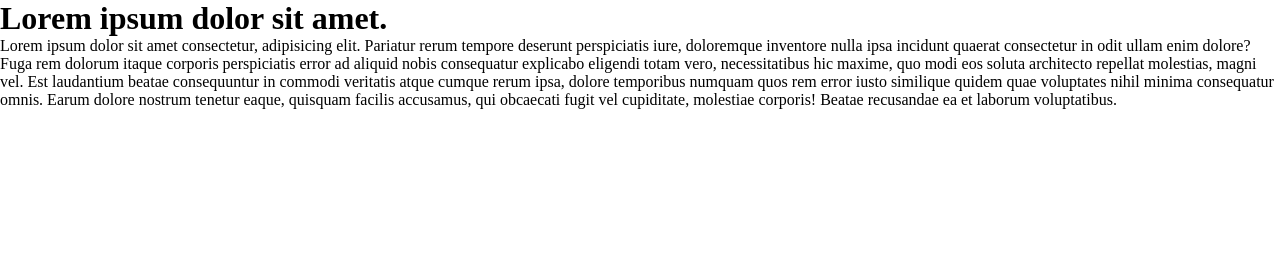
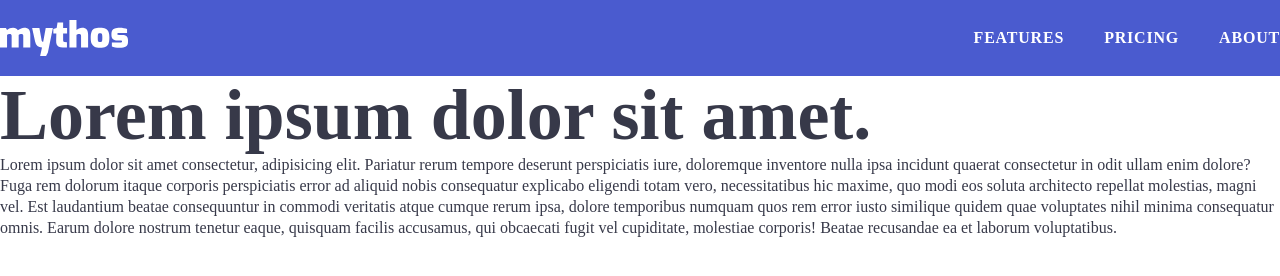
Before and after one commit to cheetahAFLASH/responsive-website, a plain HTML site: page index.html in a window 1280 px wide. Drawn offline with Linux system fonts and the light colour scheme.

Commit message:
Top Navigation

```diff
--- a/index.html
+++ b/index.html
@@ -36,6 +36,47 @@
   </head>
 
   <body>
+    <a class="visually-hidden Skip" href="#main"
+      >Skip to main content</a
+    >
+
+    <header class="topnav">
+      <h2 class="visually-hidden">Header</h2>
+
+      <div class="wrapper topnav__wrapper">
+        <a href="/" class="topnav__homelink">
+          <img
+            src="/img/logo-mythos.svg"
+            alt="Mythos homepage"
+            class="topnav__logo"
+            width="128"
+            height="36"
+          />
+        </a>
+
+        <nav>
+          <ul class="topnav__links">
+            <li class="topnav__item">
+              <a href="" class="topnav__link"
+                >Features</a
+              >
+            </li>
+            <li class="topnav__item">
+              <a href="" class="topnav__link"
+                >Pricing</a
+              >
+            </li>
+            <li class="topnav__item">
+              <a href="" class="topnav__link"
+                >About</a
+              >
+            </li>
+          </ul>
+        </nav>
+      </div>
+    </header>
+
+    <main id="main">
       <div class="wrapper">
         <h1>Lorem ipsum dolor sit amet.</h1>
         <p>
@@ -46,20 +87,25 @@
           consectetur in odit ullam enim dolore?
           Fuga rem dolorum itaque corporis
           perspiciatis error ad aliquid nobis
-        consequatur explicabo eligendi totam vero,
-        necessitatibus hic maxime, quo modi eos
-        soluta architecto repellat molestias,
-        magni vel. Est laudantium beatae
-        consequuntur in commodi veritatis atque
-        cumque rerum ipsa, dolore temporibus
-        numquam quos rem error iusto similique
-        quidem quae voluptates nihil minima
-        consequatur omnis. Earum dolore nostrum
-        tenetur eaque, quisquam facilis accusamus,
-        qui obcaecati fugit vel cupiditate,
-        molestiae corporis! Beatae recusandae ea
-        et laborum voluptatibus.
+          consequatur explicabo eligendi totam
+          vero, necessitatibus hic maxime, quo
+          modi eos soluta architecto repellat
+          molestias, magni vel. Est laudantium
+          beatae consequuntur in commodi veritatis
+          atque cumque rerum ipsa, dolore
+          temporibus numquam quos rem error iusto
+          similique quidem quae voluptates nihil
+          minima consequatur omnis. Earum dolore
+          nostrum tenetur eaque, quisquam facilis
+          accusamus, qui obcaecati fugit vel
+          cupiditate, molestiae corporis! Beatae
+          recusandae ea et laborum voluptatibus.
         </p>
       </div>
+    </main>
+
+    <footer>
+      <h2 class="visually-hidden">Fotter</h2>
+    </footer>
   </body>
 </html>
--- a/script.js
+++ b/script.js
@@ -1 +1 @@
-console.log("hello world");
+console.log("ELON IS A SEXY GUY");
--- a/style.css
+++ b/style.css
@@ -1,3 +1,6 @@
+@layer global, component, utility;
+
+@layer global {
   /* source-sans-3-regular - latin */
   @font-face {
     font-display: swap; /* Check https://developer.mozilla.org/en-US/docs/Web/CSS/@font-face/font-display for other options. */
@@ -17,6 +20,28 @@
       format("woff2"); /* Chrome 36+, Opera 23+, Firefox 39+, Safari 12+, iOS 10+ */
   }
 
+  /* Fonts */
+  :root {
+    --fs-14: calc(14 / 16 * 1rem);
+    --fs-16: calc(16 / 16 * 1rem);
+    --fs-24: calc(24 / 16 * 1rem);
+    --fs-36: calc(36 / 16 * 1rem);
+    --fs-42: calc(42 / 16 * 1rem);
+    --fs-48: calc(48 / 16 * 1rem);
+    --fs-72: calc(72 / 16 * 1rem);
+
+    --font-size-topnav: var(--fs-14);
+    --font-size-h1: var(--fs-42);
+    --font-size-h2: var(--fs-36);
+    --font-size-h2: var(--fs-24);
+
+    @media (width >= calc(600 / 16 * 1rem)) {
+      --font-size-topnav: var(--fs-16);
+      --font-size-h1: var(--fs-72);
+      --font-size-h2: var(--fs-48);
+    }
+  }
+
   /*colors*/
   :root {
     --c-white: hsl(0, 0%, 100%);
@@ -28,14 +53,19 @@
 
     --color-main-bg: var(--c-white);
     --color-text-dark: var(--c-gray-dark);
-  --color-text-white: var(--c-white);
+    --color-text-light: var(--c-white);
+    --color-header-bg: var(--c-purple);
     --color-hero-bg: var(--c-purple);
     --color-button-primary-bg: var(--c-teal);
-  --color-button-primary-text: var(--c-gray-dark);
+    --color-button-primary-text: var(
+      --c-gray-dark
+    );
     --color-button-secondary-bg: var(
       --c-transparent
     );
-  --color-button-secondary-border: var(--c-white);
+    --color-button-secondary-border: var(
+      --c-white
+    );
     --color-button-secondary-text: var(--c-white);
     --color-fullwidth-bg: var(--c-magenta);
   }
@@ -52,6 +82,27 @@
   body {
     font-family: Source Sans 3, Arial, Helvetica,
       sans-serif;
+    line-height: 1.3;
+    color: var(--color-text-dark);
+    padding-block-end: 50vh; /* TEMPORARY*/
+  }
+
+  h1,
+  h2,
+  h3 {
+    line-height: 1.1;
+  }
+
+  h1 {
+    font-size: var(--font-size-h1);
+  }
+
+  h2 {
+    font-size: var(--font-size-h2);
+  }
+
+  h3 {
+    font-size: var(--font-size-h3);
   }
 
   a {
@@ -62,6 +113,7 @@ img,
   picture,
   svg {
     max-width: 100%;
+    height: auto;
     display: block;
   }
 
@@ -72,3 +124,83 @@ svg {
     );
     margin-inline: auto;
   }
+}
+
+@layer component {
+  .topnav {
+    background-color: var(--color-header-bg);
+
+    .topnav__wrapper {
+      display: flex;
+      justify-content: space-between;
+      align-items: center;
+      padding-block: 12px;
+
+      @media (width >= calc(600 / 16 * 1rem)) {
+        padding-block: 20px;
+      }
+    }
+
+    .topnav__homelink {
+      &:hover {
+        opacity: 0.9;
+      }
+    }
+
+    .topnav__logo {
+      width: calc(70 / 16 * 1rem);
+      height: auto;
+
+      @media (width >= calc(600 / 16 * 1rem)) {
+        width: calc(128 / 16 * 1rem);
+      }
+    }
+
+    .topnav__links {
+      display: flex;
+      gap: 20px;
+      list-style-type: none;
+      padding: 0;
+
+      @media (width >= calc(600 / 16 * 1rem)) {
+        gap: 40px;
+      }
+    }
+
+    .topnav__item {
+    }
+
+    .topnav__link {
+      font-size: var(--font-size-topnav);
+      font-weight: 700;
+      letter-spacing: 0.05em;
+      text-transform: uppercase;
+      color: var(--color-text-light);
+
+      &:hover {
+        text-decoration: underline 2px;
+        text-underline-offset: 4px;
+      }
+    }
+  }
+}
+
+@layer utility {
+  .visually-hidden {
+    position: absolute;
+    left: -10000px;
+    top: auto;
+    width: 1px;
+    height: 1px;
+    overflow: hidden;
+
+    &.skip:focus {
+      left: 0;
+      width: auto;
+      height: auto;
+      background: #fff;
+      padding: 10px;
+      border: 1px solid;
+    }
+  }
+}
```
Also changed, not shown: img/logo-mythos.svg (added). Lines whose indentation alone changed are shown as unchanged.
